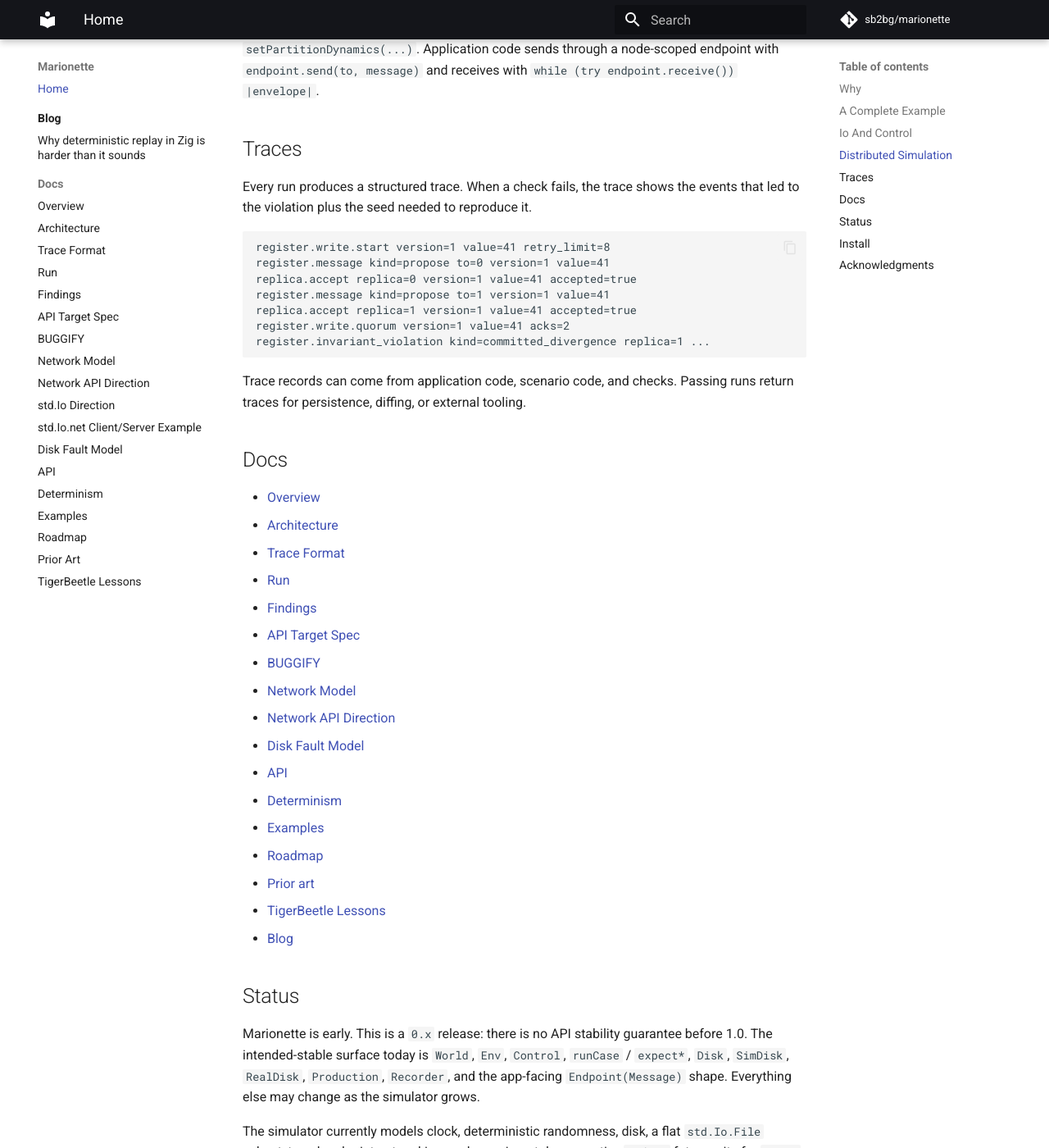
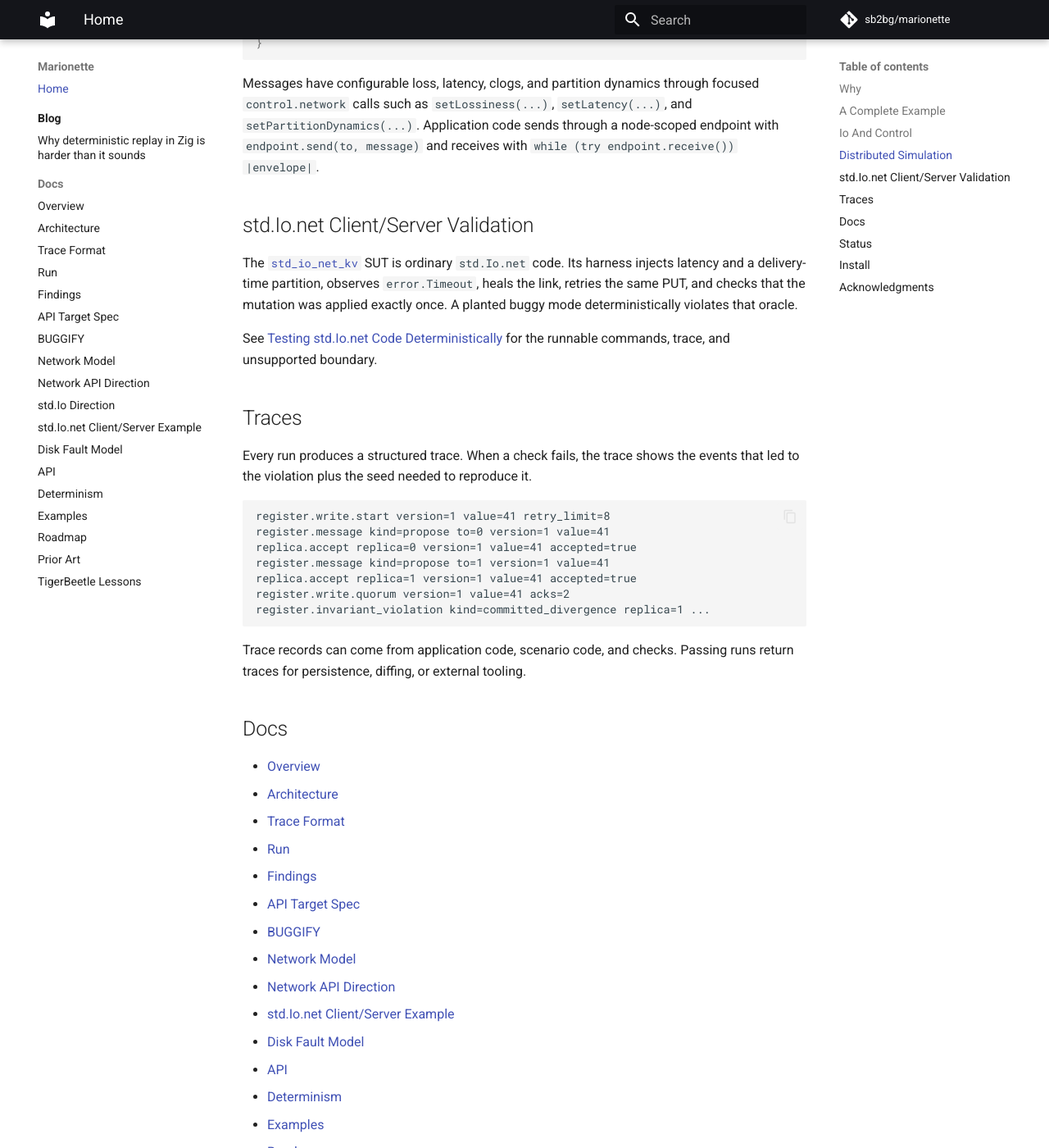
Before and after one commit to sb2bg/marionette, an MkDocs documentation site: the page built from docs/index.md, in a window 1280 px wide and 1400 px high, scrolled down 2934 px. Shown: the whole window at 82% size. Built offline with MkDocs 1.6.1 and Material for MkDocs 9.7.7, drawn with Linux system fonts in a browser that asks for light colours; comment, search, counter and statistics services are not loaded; some of the changed text lies outside the part shown.

```diff
--- a/docs/index.md
+++ b/docs/index.md
@@ -6,6 +6,11 @@ Long term, Marionette is aiming to be the deterministic `std.Io` for Zig:
 production libraries accept `std.Io`, and tests swap in Marionette's
 deterministic implementation. Today, Marionette ships the simulator, trace,
 fault, disk, and network primitives that make that direction concrete.
+
+The current validation targets include an unmodified storage engine
+(`xit-vcs/xitdb`), an unmodified cooperative-concurrency library
+(`g41797/mailbox`), and an external-style client/server KV service whose SUT
+imports only `std.Io.net`.
 
 Write production-shaped code against `std.Io` plus any small Marionette handles
 it actually needs, such as `mar.Recorder` or `mar.Endpoint(Message)`. In tests,
@@ -143,6 +148,17 @@ through focused `control.network` calls such as `setLossiness(...)`,
 through a node-scoped endpoint with `endpoint.send(to, message)` and receives
 with `while (try endpoint.receive()) |envelope|`.
 
+## std.Io.net Client/Server Validation
+
+The [`std_io_net_kv`](https://github.com/sb2bg/marionette/blob/main/examples/std_io_net_kv.zig)
+SUT is ordinary `std.Io.net` code. Its harness injects latency and a
+delivery-time partition, observes `error.Timeout`, heals the link, retries the
+same PUT, and checks that the mutation was applied exactly once. A planted
+buggy mode deterministically violates that oracle.
+
+See [Testing std.Io.net Code Deterministically](std-io-net-example.md) for the
+runnable commands, trace, and unsupported boundary.
+
 ## Traces
 
 Every run produces a structured trace. When a check fails, the trace shows the
@@ -172,6 +188,7 @@ Passing runs return traces for persistence, diffing, or external tooling.
 - [BUGGIFY](buggify.md)
 - [Network Model](network.md)
 - [Network API Direction](network-api.md)
+- [std.Io.net Client/Server Example](std-io-net-example.md)
 - [Disk Fault Model](disk-fault-model.md)
 - [API](api.md)
 - [Determinism](determinism.md)
@@ -190,9 +207,11 @@ guarantee before 1.0. The intended-stable surface today is `World`, `Env`,
 change as the simulator grows.
 
 The simulator currently models clock, deterministic randomness, disk, a flat
-`std.Io.File` subset, typed endpoint networking, and experimental cooperative
-`std.Io` futex waits for `Mutex` / `Condition` code, validated against the
-pinned `g41797/mailbox` target and the internal bounded-queue capability demo.
+`std.Io.File` subset, typed endpoint networking, a narrow scheduler-backed
+`std.Io.net` stream subset with deterministic latency, timeout, partition, and
+healing behavior, and experimental cooperative `std.Io` futex waits for
+`Mutex` / `Condition` code, validated against the pinned `g41797/mailbox`
+target and the internal bounded-queue capability demo.
 It does not model arbitrary OS thread scheduling or memory-level concurrency;
 code that depends on those needs separate testing. The production network path
 is partial: local same-process endpoints and experimental framed loopback paths
```
Also changed, not shown: README.md (+23 -0 lines), docs/overview.md (+5 -2 lines).
